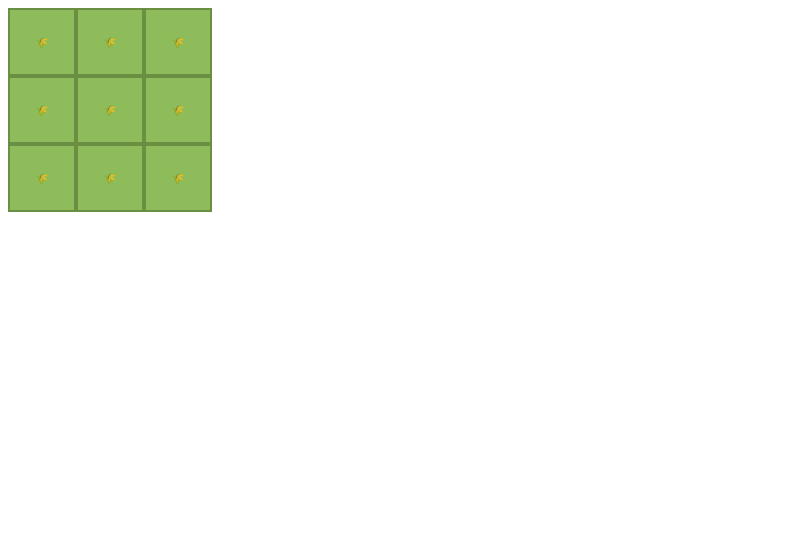
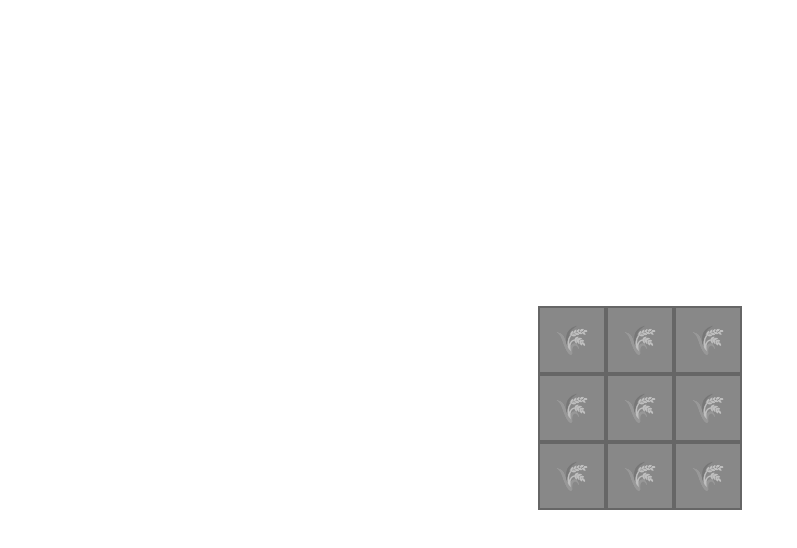
Before and after one commit to unfurlen/carto, a website built with Vite: page index.html in a window 1280 px wide. Shown: the whole page, without its empty margins (0-797 px from the left). Built offline with nearby package versions, Linux system fonts and the light colour scheme.

Commit message:
Style: center grid, grey unexplored tiles, larger greyscale emoji

```diff
--- a/index.html
+++ b/index.html
@@ -8,15 +8,21 @@
     .tile {
       width: 64px;
       height: 64px;
-      background: #8fbc5a;
-      border: 2px solid #6b8f42;
+      background: #888;
+      border: 2px solid #666;
       display: flex;
       align-items: center;
       justify-content: center;
-      color: #fff;
-      font-family: sans-serif;
-      font-size: 10px;
-      text-transform: uppercase;
+      font-size: 28px;
+      filter: grayscale(100%);
+    }
+    #app {
+      display: flex;
+      justify-content: center;
+      align-items: center;
+      min-height: 100vh;
+      padding: 24px;
+      box-sizing: border-box;
     }
   </style>
 </head>
```
